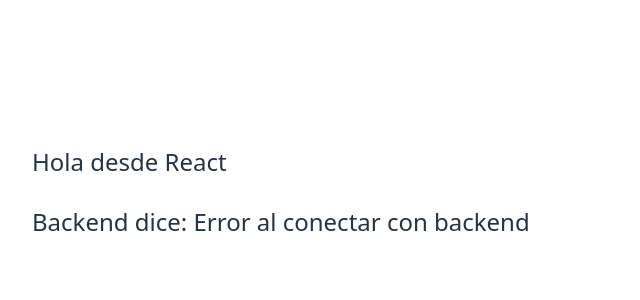
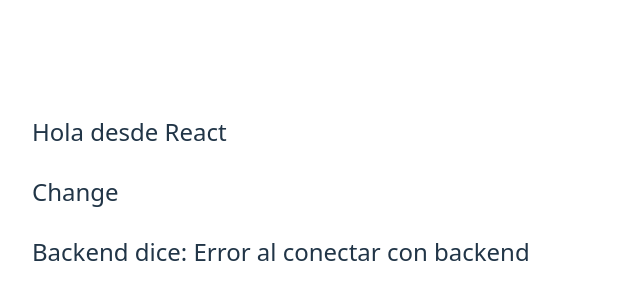
Before and after one commit to cmauriciodev/devops-test, a React (Vite) app in the folder frontend/: page / in a window 1280 px wide. Shown: the part 208-508 px from the top of the page, without its empty margins (0-640 px from the left). Built offline with nearby package versions, Linux system fonts and the light colour scheme; no server answers.

Commit message:
feat: change frontend

```diff
--- a/frontend/src/App.jsx
+++ b/frontend/src/App.jsx
@@ -13,6 +13,7 @@ function App() {
   return (
     <div style={{ padding: "2rem", fontSize: "1.5rem" }}>
       <p>Hola desde React</p>
+      <p>Change</p>
       <p>Backend dice: {message}</p>
     </div>
   );
```
